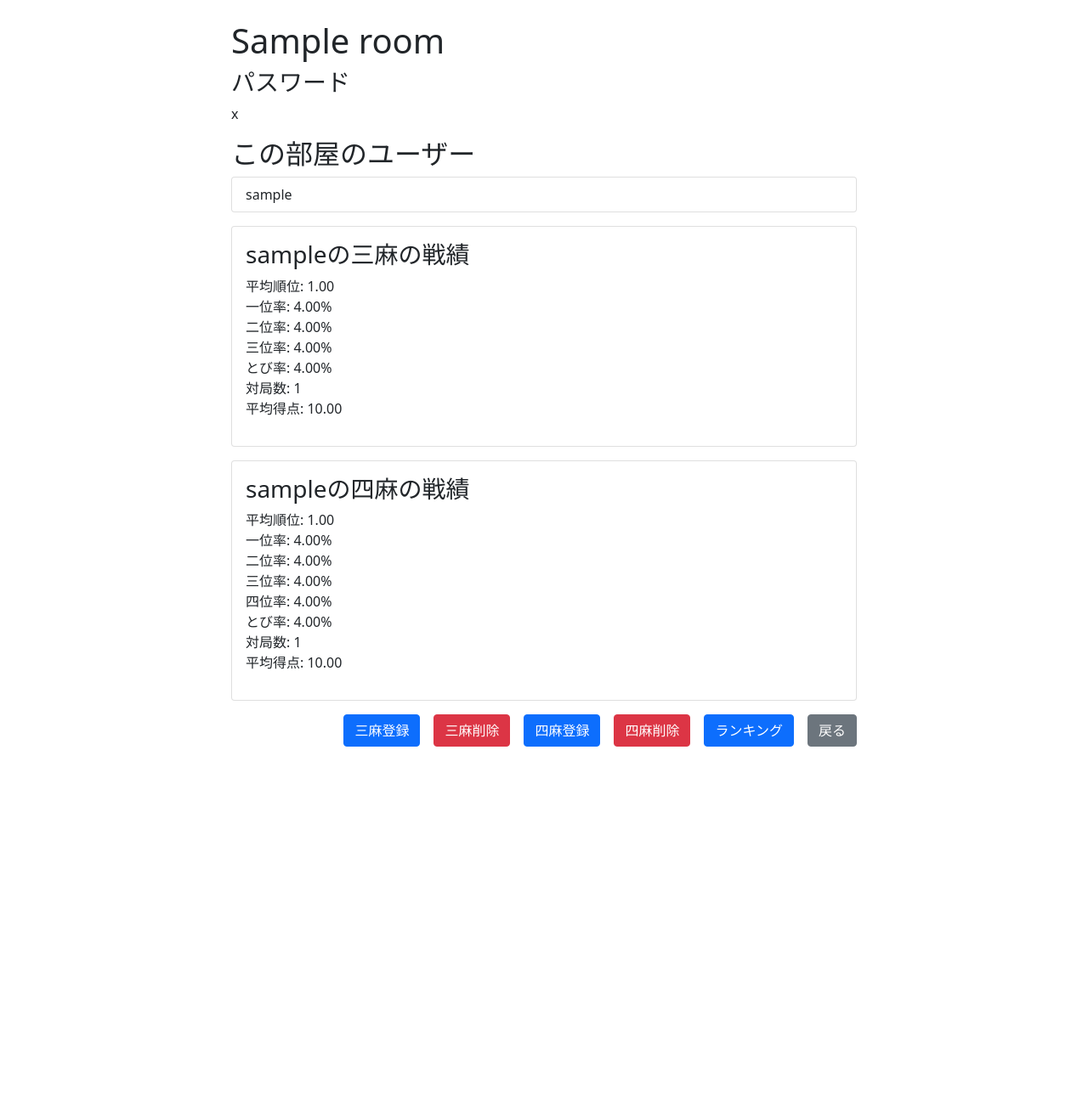
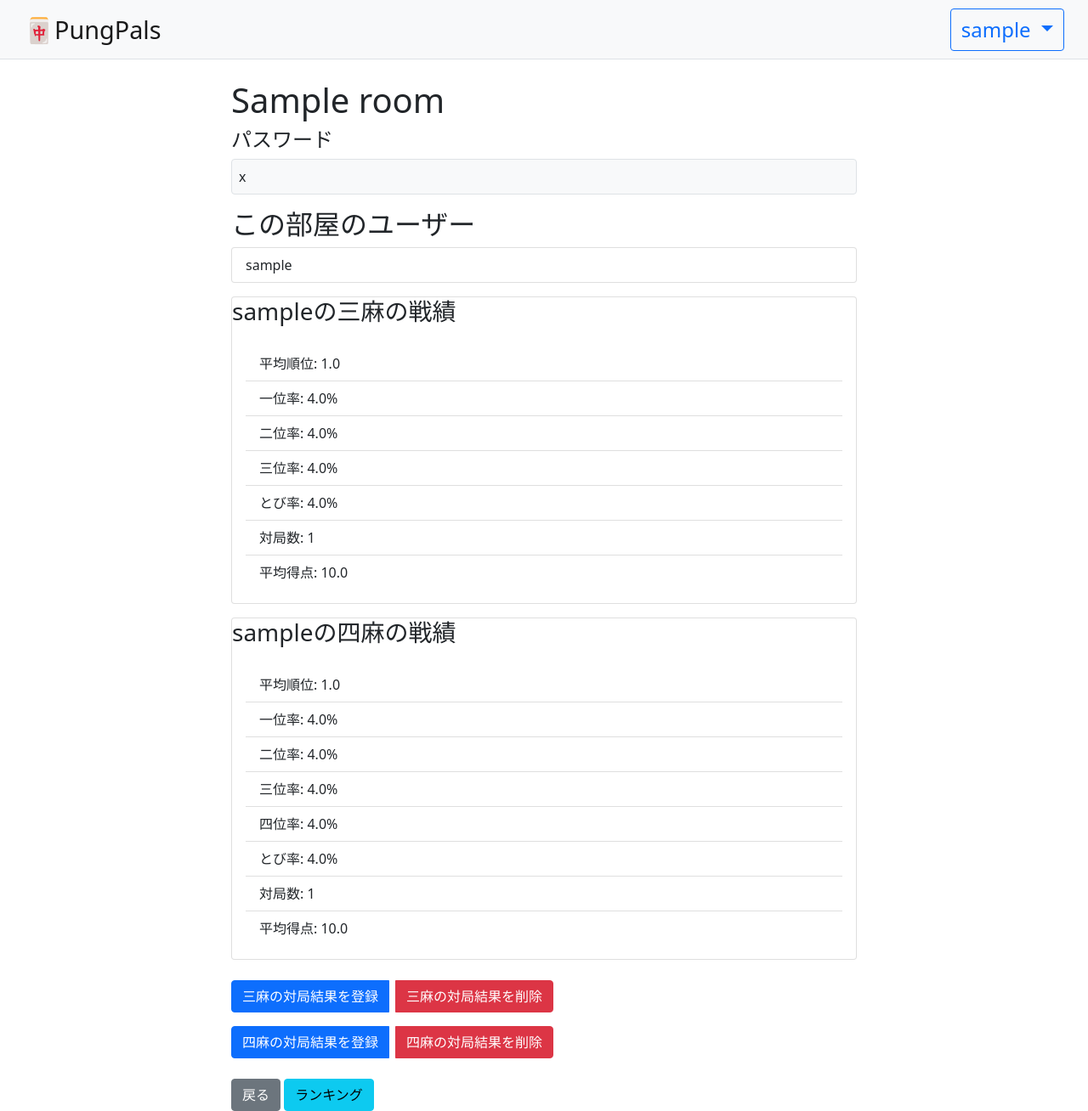
Before and after one commit to kechigon/PungPals, a Django app: a page that uses PungPals/PunPals/templates/PunPals/base.html in a window 1280 px wide. Shown: the whole page at 85% size. Before the commit the page ends 879 px from the top, so only its background shows below. Run offline with Django 4.2, Linux system fonts and the light colour scheme; a user stored in the database is signed in; tables that the repository leaves empty hold one stand-in row (values such as "Sample post").

Commit message:
Design modifications and bug fixes

```diff
--- a/PungPals/PunPals/templates/PunPals/base.html
+++ b/PungPals/PunPals/templates/PunPals/base.html
@@ -6,8 +6,36 @@
     <link href="https://cdn.jsdelivr.net/npm/bootstrap@5.0.2/dist/css/bootstrap.min.css" rel="stylesheet"
         integrity="sha384-EVSTQN3/azprG1Anm3QDgpJLIm9Nao0Yz1ztcQTwFspd3yD65VohhpuuCOmLASjC" crossorigin="anonymous">
     <title>{% block title %}{% endblock %}</title>
+    <link rel="stylesheet" href="https://cdn.jsdelivr.net/npm/bootstrap-icons@1.10.5/font/bootstrap-icons.css">
 </head>
 <body>
+     <nav class="navbar navbar-expand-md navbar-light bg-light border-bottom px-3">
+        <div class="container-fluid">
+            <a class="navbar-brand" href="/PungPals" style="font-size: 1.8rem;">🀄️PungPals</a>
+
+            <button class="navbar-toggler" type="button" data-bs-toggle="collapse" data-bs-target="#navbarNav" aria-controls="navbarNav" aria-expanded="false" aria-label="Toggle navigation">
+                <span class="navbar-toggler-icon"></span>
+            </button>
+
+            <div class="collapse navbar-collapse" id="navbarNav">
+                {% if request.user.is_authenticated %}
+                <div class="dropdown ms-auto">
+                    <button class="btn btn-outline-primary dropdown-toggle" type="button" data-bs-toggle="dropdown"
+                        aria-expanded="false" style="font-size: 1.5rem;">
+                        {{ request.user.username }}
+                    </button>
+                    <ul class="dropdown-menu">
+                        <li><a class="dropdown-item" href="{% url 'user_home' username=request.user.username %}" style="font-size: 1.3rem;">ホーム</a></li>
+                        <li><hr class="dropdown-divider"></li>
+                        <li><a class="dropdown-item" href="{% url 'logout' %}" style="font-size: 1.3rem;">ログアウト</a></li>
+                    </ul>
+                </div>
+                {% else %}
+                {% endif %}
+            </div>
+        </div>
+    </nav>
+
     {% block content %}{% endblock %}
 
     <script src="https://cdn.jsdelivr.net/npm/bootstrap@5.0.2/dist/js/bootstrap.bundle.min.js"
--- a/PungPals/PunPals/templates/PunPals/create_room.html
+++ b/PungPals/PunPals/templates/PunPals/create_room.html
@@ -5,6 +5,7 @@
 {% block content %}
 {% load crispy_forms_tags %}
 <div class="container px-4 py-5 my-5 text-center">
+    <i class="bi bi-house-add" style="font-size: 3rem;"></i>
     <h2 class="display-5 fw-bold">部屋作成</h2>
     <p class="lead">部屋名・パスワードは変更できません！！安全に保管してください。</p>
     <div class="col-lg-6 mx-auto">
--- a/PungPals/PunPals/templates/PunPals/join_room.html
+++ b/PungPals/PunPals/templates/PunPals/join_room.html
@@ -5,6 +5,7 @@
 {% block content %}
 {% load crispy_forms_tags %}
 <div class="container px-4 py-5 my-5 text-center">
+    <i class="bi bi-house-up" style="font-size: 3rem;"></i>
     <h2 class="display-5 fw-bold">部屋参加</h2>
     <div class="col-lg-6 mx-auto">
         <form method="post">
--- a/PungPals/PunPals/templates/PunPals/login.html
+++ b/PungPals/PunPals/templates/PunPals/login.html
@@ -5,6 +5,7 @@
 {% block content %}
 {% load crispy_forms_tags %}
 <div class="container px-4 py-5 my-5 text-center">
+    <i class="bi bi-person-circle" style="font-size: 3rem;"></i>
     <h2 class="display-5 fw-bold">ログイン</h2>
     <div class="col-lg-6 mx-auto">
         <form method="post">
--- a/PungPals/PunPals/templates/PunPals/register_result3.html
+++ b/PungPals/PunPals/templates/PunPals/register_result3.html
@@ -4,8 +4,9 @@
 
 {% block content %}
 {% load crispy_forms_tags %}
-<div class="container px-4 py-5 my-5">
-    <h2 class="display-5 fw-bold text-center">戦績登録</h2>
+<div class="container px-4 py-5 my-5 text-center">
+    <i class="bi bi-pencil-square" style="font-size: 3rem;"></i>
+    <h2 class="display-5 fw-bold">戦績登録</h2>
     <div class="col-lg-6 mx-auto">
         <form method="post" class="needs-validation" novalidate>
             {% csrf_token %}
--- a/PungPals/PunPals/templates/PunPals/register_result4.html
+++ b/PungPals/PunPals/templates/PunPals/register_result4.html
@@ -4,8 +4,9 @@
 
 {% block content %}
 {% load crispy_forms_tags %}
-<div class="container px-4 py-5 my-5">
-    <h2 class="display-5 fw-bold text-center">戦績登録</h2>
+<div class="container px-4 py-5 my-5 text-center">
+<i class="bi bi-pencil-square" style="font-size: 3rem;"></i>
+    <h2 class="display-5 fw-bold">戦績登録</h2>
     <div class="col-lg-6 mx-auto">
         <form method="post" class="needs-validation" novalidate>
             {% csrf_token %}
--- a/PungPals/PunPals/templates/PunPals/room_home.html
+++ b/PungPals/PunPals/templates/PunPals/room_home.html
@@ -7,8 +7,8 @@
     <div class="row">
         <div class="col-md-8 mx-auto">
             <h1>{{ roomname }}</h1>
-            <h3>パスワード</h3>
-            <p>{{ room_passwd }}</p>
+            <h4 class="mb-2">パスワード</h4>
+            <p class="bg-light p-2 border rounded">{{ room_passwd }}</p>
             <h2>この部屋のユーザー</h2>
             <ul class="list-group mb-3">
                 {% for user in room_users %}
@@ -18,45 +18,59 @@
 
             {% if senseki3 %}
                 <div class="card mb-3">
+                    <h3 class="card-title">{{ username }}の三麻の戦績</h3>
                     <div class="card-body">
-                        <h3 class="card-title">{{ username }}の三麻の戦績</h3>
-                        <ul class="list-unstyled">
-                            <li>平均順位: {{ senseki3.rankMean|floatformat:2 }}</li>
-                            <li>一位率: {{ senseki3.firstRate|floatformat:2 }}%</li>
-                            <li>二位率: {{ senseki3.secondRate|floatformat:2 }}%</li>
-                            <li>三位率: {{ senseki3.thirdRate|floatformat:2 }}%</li>
-                            <li>とび率: {{ senseki3.outRate|floatformat:2 }}%</li>
-                            <li>対局数: {{ senseki3.gameNum }}</li>
-                            <li>平均得点: {{ senseki3.scoreMean|floatformat:2 }}</li>
+                        <ul class="list-group list-group-flush">
+                            <li class="list-group-item">平均順位: {{ senseki3.rankMean }}</li>
+                            <li class="list-group-item">一位率: {{ senseki3.firstRate }}%</li>
+                            <li class="list-group-item">二位率: {{ senseki3.secondRate }}%</li>
+                            <li class="list-group-item">三位率: {{ senseki3.thirdRate }}%</li>
+                            <li class="list-group-item">とび率: {{ senseki3.outRate }}%</li>
+                            <li class="list-group-item">対局数: {{ senseki3.gameNum }}</li>
+                            <li class="list-group-item">平均得点: {{ senseki3.scoreMean }}</li>
                         </ul>
                     </div>
                 </div>
             {% endif %}
             {% if senseki4 %}
                 <div class="card mb-3">
+                    <h3 class="card-title">{{ username }}の四麻の戦績</h3>
                     <div class="card-body">
-                        <h3 class="card-title">{{ username }}の四麻の戦績</h3>
-                        <ul class="list-unstyled">
-                            <li>平均順位: {{ senseki4.rankMean|floatformat:2 }}</li>
-                            <li>一位率: {{ senseki4.firstRate|floatformat:2 }}%</li>
-                            <li>二位率: {{ senseki4.secondRate|floatformat:2 }}%</li>
-                            <li>三位率: {{ senseki4.thirdRate|floatformat:2 }}%</li>
-                            <li>四位率: {{ senseki4.fourthRate|floatformat:2 }}%</li>
-                            <li>とび率: {{ senseki4.outRate|floatformat:2 }}%</li>
-                            <li>対局数: {{ senseki4.gameNum }}</li>
-                            <li>平均得点: {{ senseki4.scoreMean|floatformat:2 }}</li>
+                        <ul class="list-group list-group-flush">
+                            <li class="list-group-item">平均順位: {{ senseki4.rankMean }}</li>
+                            <li class="list-group-item">一位率: {{ senseki4.firstRate }}%</li>
+                            <li class="list-group-item">二位率: {{ senseki4.secondRate }}%</li>
+                            <li class="list-group-item">三位率: {{ senseki4.thirdRate }}%</li>
+                            <li class="list-group-item">四位率: {{ senseki4.fourthRate }}%</li>
+                            <li class="list-group-item">とび率: {{ senseki4.outRate }}%</li>
+                            <li class="list-group-item">対局数: {{ senseki4.gameNum }}</li>
+                            <li class="list-group-item">平均得点: {{ senseki4.scoreMean }}</li>
                         </ul>
                     </div>
                 </div>
             {% endif %}
 
-            <div class="d-grid gap-2 d-md-flex justify-content-md-end">
-                <button id="registerButton3" class="btn btn-primary me-md-2">三麻登録</button>
-                <button onclick="location.href='{% url 'delete_result3' username=username roomname=roomname %}'" class="btn btn-danger me-md-2">三麻削除</button>
-                <button id="registerButton4" class="btn btn-primary me-md-2">四麻登録</button>
-                <button onclick="location.href='{% url 'delete_result4' username=username roomname=roomname %}'" class="btn btn-danger me-md-2">四麻削除</button>
-                <button onclick="location.href='{% url 'ranking' username=username roomname=roomname %}'" class="btn btn-primary me-md-2">ランキング</button>
-                <button onclick="location.href='{% url 'user_home' username=username %}'" class="btn btn-secondary">戻る</button>
+            <div class="button-container">
+                <div class="btn-group mt-2 gap-2" role="group" >
+                    <button id="registerButton3" class="btn btn-primary mahjong-btn">三麻の対局結果を登録</button>
+                    <button onclick="location.href='{% url 'delete_result3' username=username roomname=roomname %}'"
+                        class="btn btn-danger mahjong-btn">三麻の対局結果を削除</button>
+
+                </div>
+                <div class="mt-2">
+                    <div class="btn-group mt-2 gap-2" role="group" >
+
+                        <button id="registerButton4" class="btn btn-primary mahjong-btn">四麻の対局結果を登録</button>
+                        <button onclick="location.href='{% url 'delete_result4' username=username roomname=roomname %}'"
+                            class="btn btn-danger mahjong-btn">四麻の対局結果を削除</button>
+                    </div>
+                </div>
+                    <div class="mt-4">
+                        <button onclick="location.href='{% url 'user_home' username=username %}'"
+                            class="btn btn-secondary mahjong-btn">戻る</button>
+                        <button onclick="location.href='{% url 'ranking' username=username roomname=roomname %}'"
+                            class="btn btn-info mahjong-btn">ランキング</button>
+                    </div>
             </div>
         </div>
     </div>
--- a/PungPals/PunPals/views.py
+++ b/PungPals/PunPals/views.py
@@ -421,7 +421,6 @@ class Ranking(UserDispatchMixin, RoomDispatchMixin, LoginRequiredMixin, View):
             game_type = form.cleaned_data['game_type']
             game_num = form.cleaned_data['game_num']
             sort_by = form.cleaned_data['sort_by']
-            print(sort_by)
 
             room = get_object_or_404(Room, name=kwargs['roomname'])
 
```
Also changed, not shown: PungPals/PunPals/templates/PunPals/ranking.html (+37 -5 lines).
